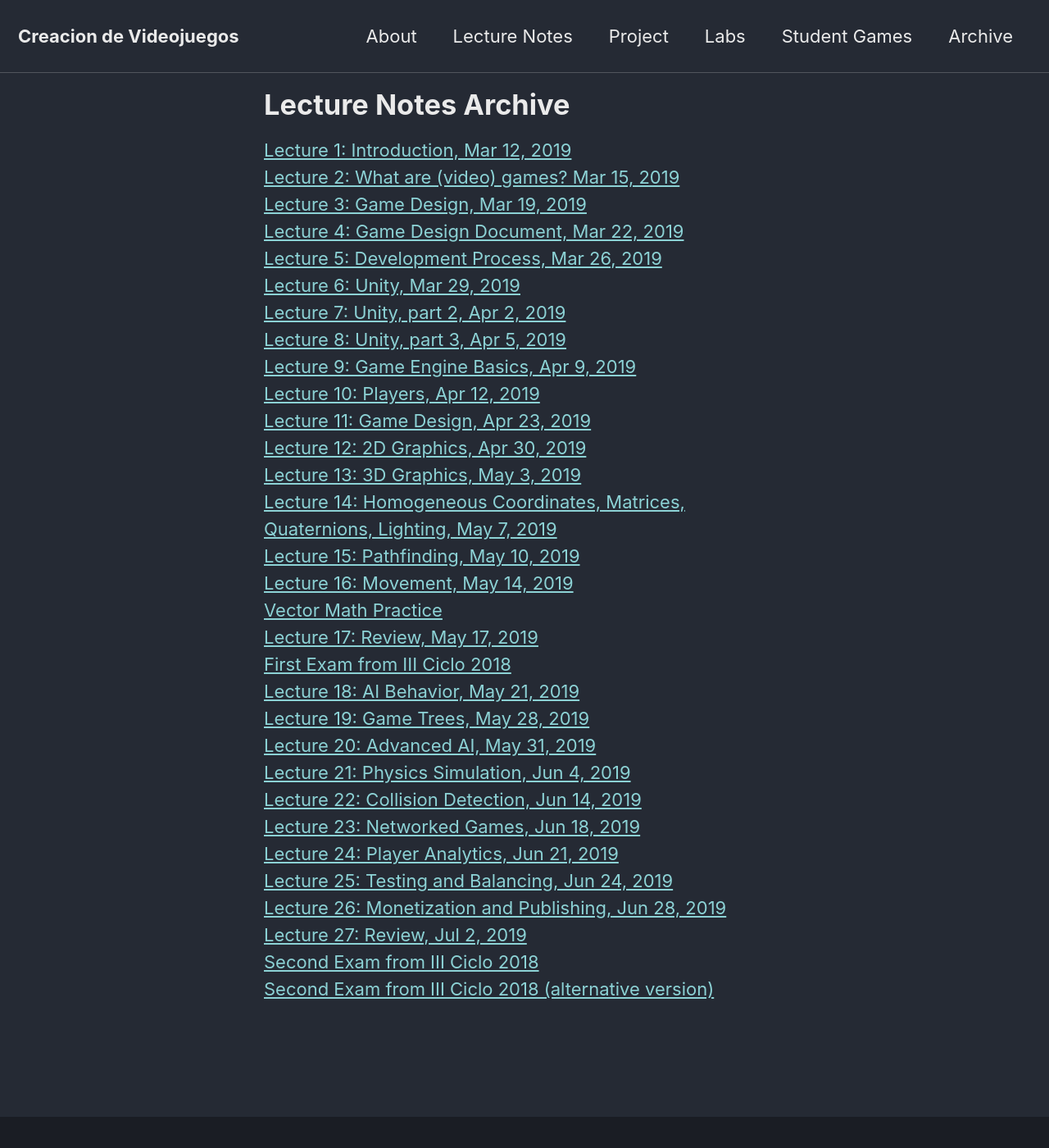
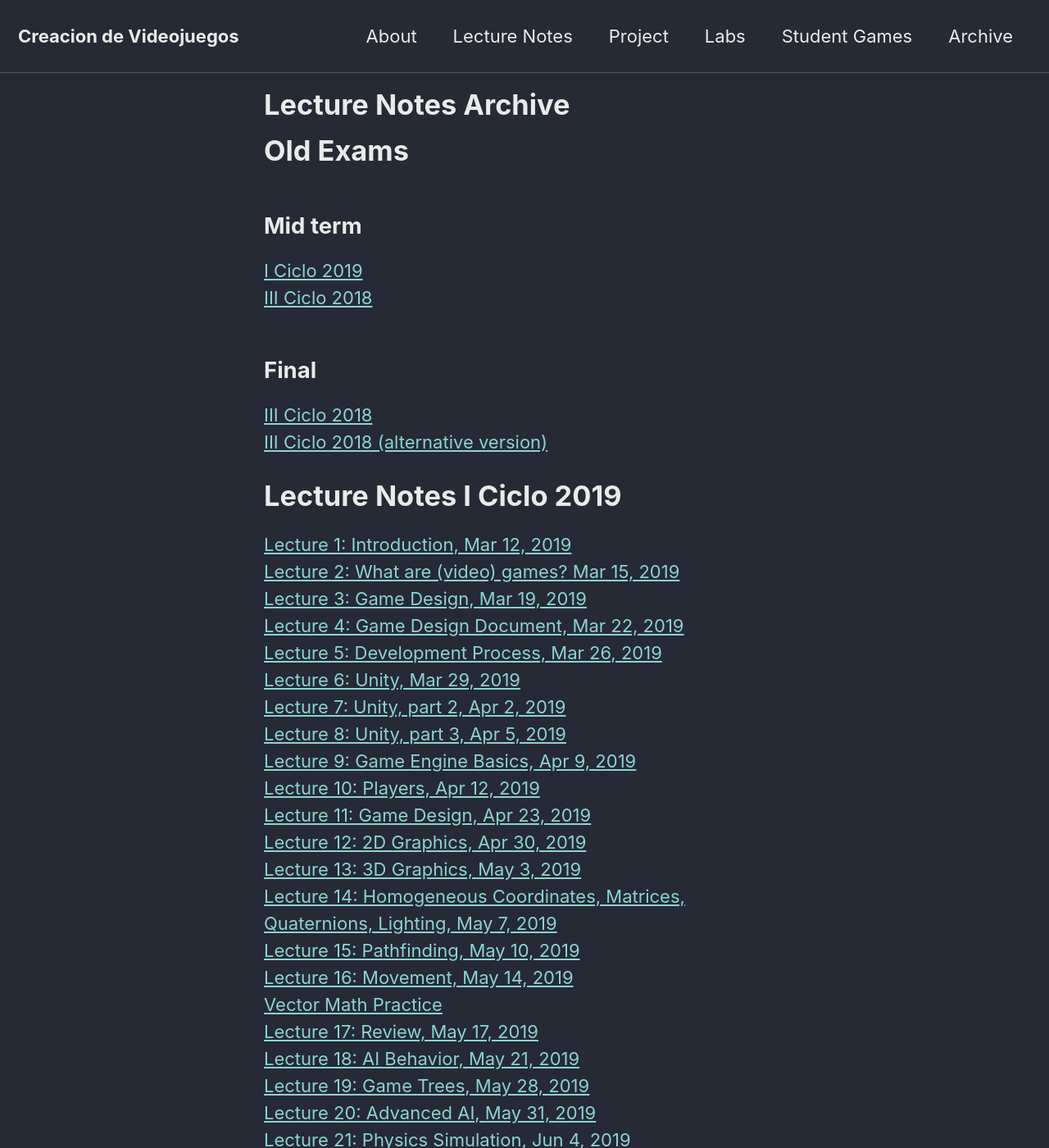
Before and after one commit to yawgmoth/CI-2807, a Jekyll site: the page built from _pages/archive.md, in a window 1280 px wide and 1400 px high. Shown: the whole window at 82% size. Built offline with Jekyll 4.4.1, drawn with Linux system fonts in a browser that asks for light colours; cached includes are drawn as plain includes; nearby versions of some CDN libraries.

Commit message:
add old exams to archive

```diff
--- a/_pages/archive.md
+++ b/_pages/archive.md
@@ -7,6 +7,20 @@ permalink: /archive/
 frontpageorder: 1
 categories: [frontpage]
 ---
+
+# Old Exams
+
+## Mid term
+[I Ciclo 2019](/CI-2807/assets/pdf/exam1I2019.pdf) <br/>
+[III Ciclo 2018](/CI-2807/assets/pdf/exam1III2018.pdf)
+
+
+## Final
+
+[III Ciclo 2018](/CI-2807/assets/pdf/exam2III2018.pdf) <br/>
+[III Ciclo 2018 (alternative version)](/CI-2807/assets/pdf/exam2aIII2018.pdf)
+
+# Lecture Notes I Ciclo 2019
 
 <a href="/CI-2807/slides/lecture1.html">Lecture 1: Introduction, Mar 12, 2019</a><br/>
 <a href="/CI-2807/slides/lecture2.html">Lecture 2: What are (video) games? Mar 15, 2019</a><br/>
@@ -26,7 +40,6 @@ categories: [frontpage]
 <a href="/CI-2807/slides/lecture16.html">Lecture 16: Movement, May 14, 2019</a><br/>
 <a href="/CI-2807/slides/lecture16a.html">Vector Math Practice</a><br/>
 <a href="/CI-2807/slides/lecture17.html">Lecture 17: Review, May 17, 2019</a><br/>
-<a href="/CI-2807/assets/pdf/exam1.pdf">First Exam from III Ciclo 2018</a><br/>
 <a href="/CI-2807/slides/lecture18.html">Lecture 18: AI Behavior, May 21, 2019</a><br/>
 <a href="/CI-2807/slides/lecture19.html">Lecture 19: Game Trees, May 28, 2019</a><br/>
 <a href="/CI-2807/slides/lecture20.html">Lecture 20: Advanced AI, May 31, 2019</a><br/>
@@ -37,5 +50,3 @@ categories: [frontpage]
 <a href="/CI-2807/slides/lecture25.html">Lecture 25: Testing and Balancing, Jun 24, 2019</a><br/>
 <a href="/CI-2807/slides/lecture26.html">Lecture 26: Monetization and Publishing, Jun 28, 2019</a><br/>
 <a href="/CI-2807/slides/lecture27.html">Lecture 27: Review, Jul 2, 2019</a><br/>
-<a href="/CI-2807/assets/pdf/exam2.pdf">Second Exam from III Ciclo 2018</a><br/>
-<a href="/CI-2807/assets/pdf/exam2a.pdf">Second Exam from III Ciclo 2018 (alternative version)</a><br/>
```
Also changed, not shown: _pages/II2019/lecture13.html (+37 -1 lines), 7 other files.
